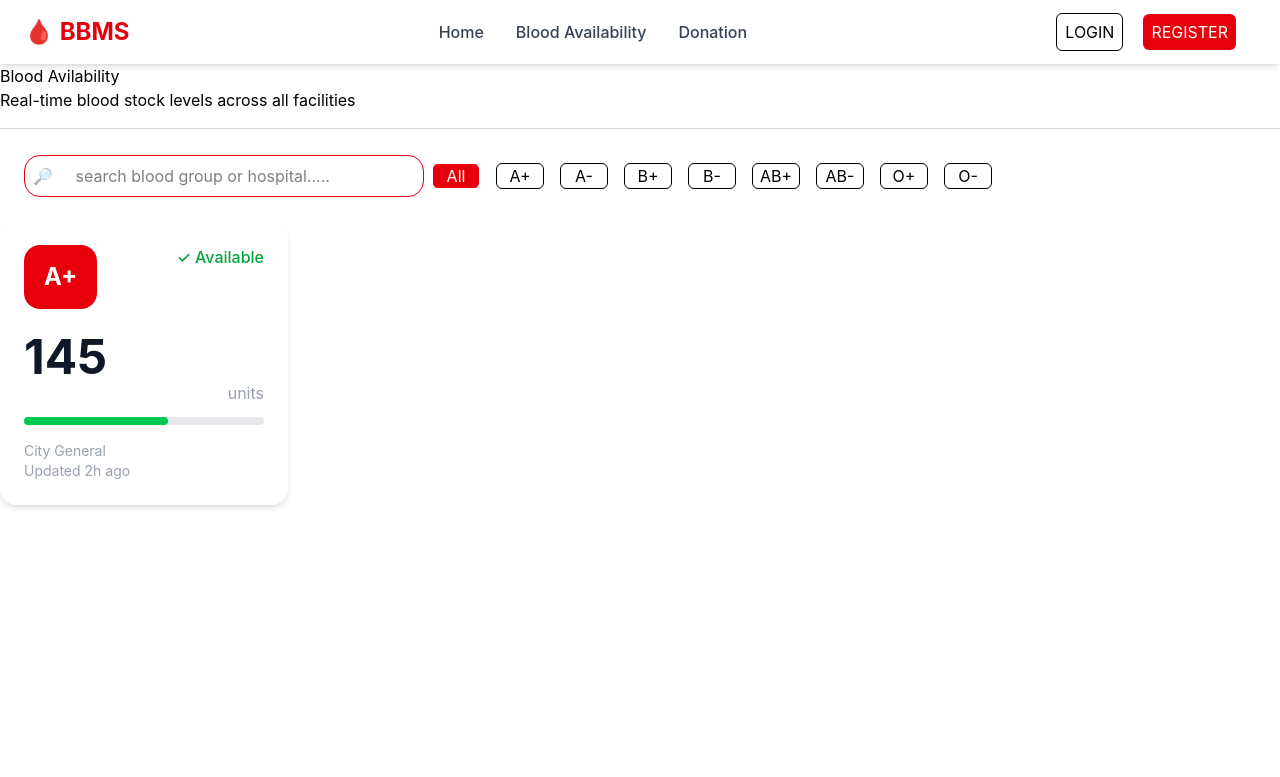
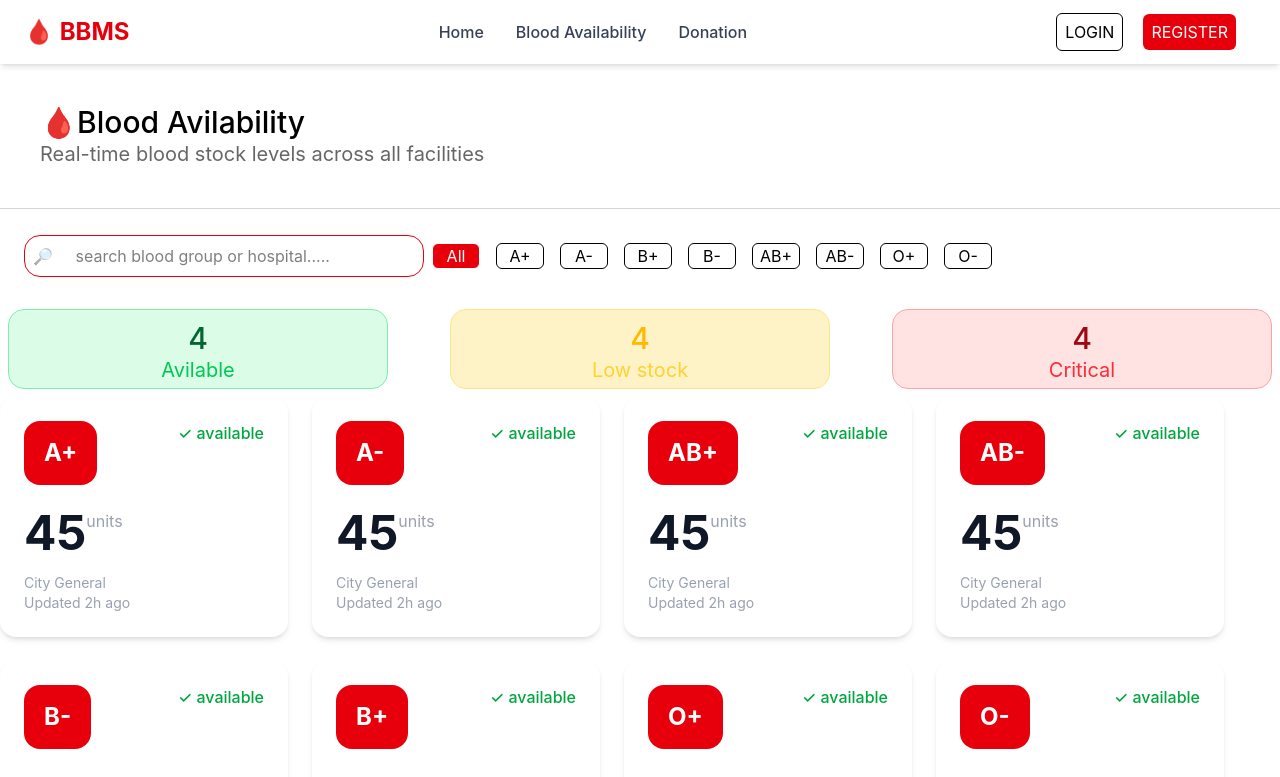
Before and after one commit to laxmanbashyal/BBMS, a React (Vite) app: page /blood-availability in a window 1280 px wide. Shown: the top 777 px of the page. Built offline with nearby package versions, Linux system fonts and the light colour scheme.

Commit message:
aaded funcatilonality to blood-availability

```diff
--- a/src/components/Navbar.jsx
+++ b/src/components/Navbar.jsx
@@ -1,7 +1,7 @@
 import { Link } from "react-router-dom";
 const Navbar = () => {
   return (
-    <nav className="bg-white shadow-md sticky top-0 z-0">
+    <nav className="bg-white shadow-md sticky top-0 z-50">
       <div className="max-w-7xl mx-auto px-6 py-4 flex justify-between items-center">
         <h1 className="text-2xl font-bold text-red-600">🩸 BBMS</h1>
         <ul className="flex gap-8 items-center font-medium text-gray-700">
--- a/src/pages/BloodAvailability.jsx
+++ b/src/pages/BloodAvailability.jsx
@@ -1,8 +1,35 @@
+import { useState } from "react";
 const BloodAvailability = () => {
+  const bloodData = [
+    { group: "A+", units: 45, satatus: " ✓ available" },
+    { group: "A-", units: 45, satatus: " ✓ available" },
+    { group: "AB+", units: 45, satatus: " ✓ available" },
+    { group: "AB-", units: 45, satatus: " ✓ available" },
+    { group: "B-", units: 45, satatus: " ✓ available" },
+    { group: "B+", units: 45, satatus: " ✓ available" },
+    { group: "O+", units: 45, satatus: " ✓ available" },
+    { group: "O-", units: 45, satatus: " ✓ available" },
+  ];
+  const [selectedGroup, setselectedGroup] = useState("All");
+  const filterData =
+    selectedGroup === "All"
+      ? bloodData
+      : bloodData.filter((blood) => blood.group === selectedGroup);
   return (
-    <div className="h-[calc(100vh-80px)] w-full ">
-      <p>Blood Avilability</p>
-      <p>Real-time blood stock levels across all facilities</p>
+    <div className="min-h-[calc(100vh-80px)] w-full ">
+      <div className="m-10">
+        {" "}
+        <p
+          className=" text-3xl font-medium
+"
+        >
+          🩸Blood Avilability
+        </p>
+        <p className=" text-xl text-black/60">
+          Real-time blood stock levels across all facilities
+        </p>
+      </div>
+
       <hr class="border-t border-gray-300 my-4" />
       <div className="flex m-3.5 p-2.5 ">
         <div className=" border-red-600">
@@ -13,71 +40,103 @@ const BloodAvailability = () => {
             className=" border outline-none border-red-600 rounded-2xl w-100 p-2"
           />
         </div>
-        <button className="border backdrop-blur-2xl m-2 w-12 rounded-md text-white bg-red-600  ">
+        <button
+          className="border backdrop-blur-2xl m-2 w-12 rounded-md text-white bg-red-600  "
+          onClick={() => setselectedGroup("All")}
+        >
           All
         </button>
-        <button className="border backdrop-blur-2xl m-2 w-12 rounded-md ">
+        <button
+          className="border backdrop-blur-2xl m-2 w-12 rounded-md "
+          onClick={() => setselectedGroup("A+")}
+        >
           A+
         </button>
-        <button className="border backdrop-blur-2xl m-2 w-12 rounded-md ">
+        <button
+          className="border backdrop-blur-2xl m-2 w-12 rounded-md "
+          onClick={() => setselectedGroup("A-")}
+        >
           A-
         </button>
-        <button className="border backdrop-blur-2xl m-2 w-12 rounded-md ">
+        <button
+          className="border backdrop-blur-2xl m-2 w-12 rounded-md "
+          onClick={() => setselectedGroup("B+")}
+        >
           B+
         </button>
-        <button className="border backdrop-blur-2xl m-2 w-12 rounded-md ">
+        <button
+          className="border backdrop-blur-2xl m-2 w-12 rounded-md "
+          onClick={() => setselectedGroup("B-")}
+        >
           B-
         </button>
-        <button className="border backdrop-blur-2xl m-2 w-12 rounded-md ">
+        <button
+          className="border backdrop-blur-2xl m-2 w-12 rounded-md "
+          onClick={() => setselectedGroup("AB+")}
+        >
           AB+
         </button>
-        <button className="border backdrop-blur-2xl m-2 w-12 rounded-md ">
+        <button
+          className="border backdrop-blur-2xl m-2 w-12 rounded-md "
+          onClick={() => setselectedGroup("AB-")}
+        >
           AB-
         </button>
-        <button className="border backdrop-blur-2xl m-2 w-12 rounded-md ">
+        <button
+          className="border backdrop-blur-2xl m-2 w-12 rounded-md "
+          onClick={() => setselectedGroup("O+")}
+        >
           O+
         </button>
-        <button className="border backdrop-blur-2xl m-2 w-12 rounded-md ">
+        <button
+          className="border backdrop-blur-2xl m-2 w-12 rounded-md "
+          onClick={() => setselectedGroup("O-")}
+        >
           O-
         </button>
       </div>
-      <div className="bg-white rounded-2xl p-6 shadow-md w-72">
-
-  {/* Top Row */}
-  <div className="flex justify-between items-start">
-
-    <div className="bg-red-600 text-white font-bold text-2xl px-5 py-4 rounded-2xl">
-      A+
+      <div className=" flex justify-between">
+        <div className=" m-2 h-20 w-95  bg-green-100 border border-green-300 rounded-2xl text-center p-2.5">
+          <p className="text-green-800 font-medium text-3xl"> 4</p>
+          <p className="text-xl text-green-500 ">Avilable</p>
         </div>
 
-    <div className="text-green-600 font-medium flex items-center gap-2">
-      ✓ Available
+        <div className=" m-2 h-20 w-95  bg-amber-100 border border-amber-200  rounded-2xl text-center p-2.5">
+          <p className="text-amber-400 font-medium text-3xl"> 4</p>
+          <p className="text-xl text-amber-300 ">Low stock</p>
         </div>
 
+        <div className=" m-2 h-20 w-95  bg-red-100 border border-red-300 rounded-2xl text-center p-2.5">
+          <p className="text-red-800 font-medium text-3xl"> 4</p>
+          <p className="text-xl text-red-500 ">Critical</p>
+        </div>
       </div>
 
-  {/* Units */}
-  <div className="mt-6">
+      <div className="flex flex-wrap gap-6">
+        {filterData.map((blood) => (
+          <div className="bg-white rounded-2xl p-6 shadow-md w-72">
+            <div className="flex justify-between items-start">
+              <div className="bg-red-600 text-white font-bold text-2xl px-5 py-4 rounded-2xl">
+                {blood.group}
+              </div>
+              <div className="text-green-600 font-medium flex items-center gap-2">
+                {blood.satatus}
+              </div>
+            </div>
+            <div className="mt-6 flex">
               <h2 className="text-5xl font-bold text-gray-900">
-      145
+                {blood.units}
               </h2>
 
-    <p className="text-gray-400 text-right">
-      units
-    </p>
+              <p className="text-gray-400 text-right">units</p>
             </div>
 
-  {/* Progress Bar */}
-  <div className="w-full h-2 bg-gray-200 rounded-full mt-3">
-    <div className="h-2 bg-green-500 rounded-full w-[60%]"></div>
-  </div>
-
-  {/* Footer */}
             <div className="mt-4 text-gray-400 text-sm">
               <p>City General</p>
               <p>Updated 2h ago</p>
             </div>
-
+          </div>
+        ))}
       </div>
     </div>
   );
```
Lines whose indentation alone changed are shown as unchanged.
